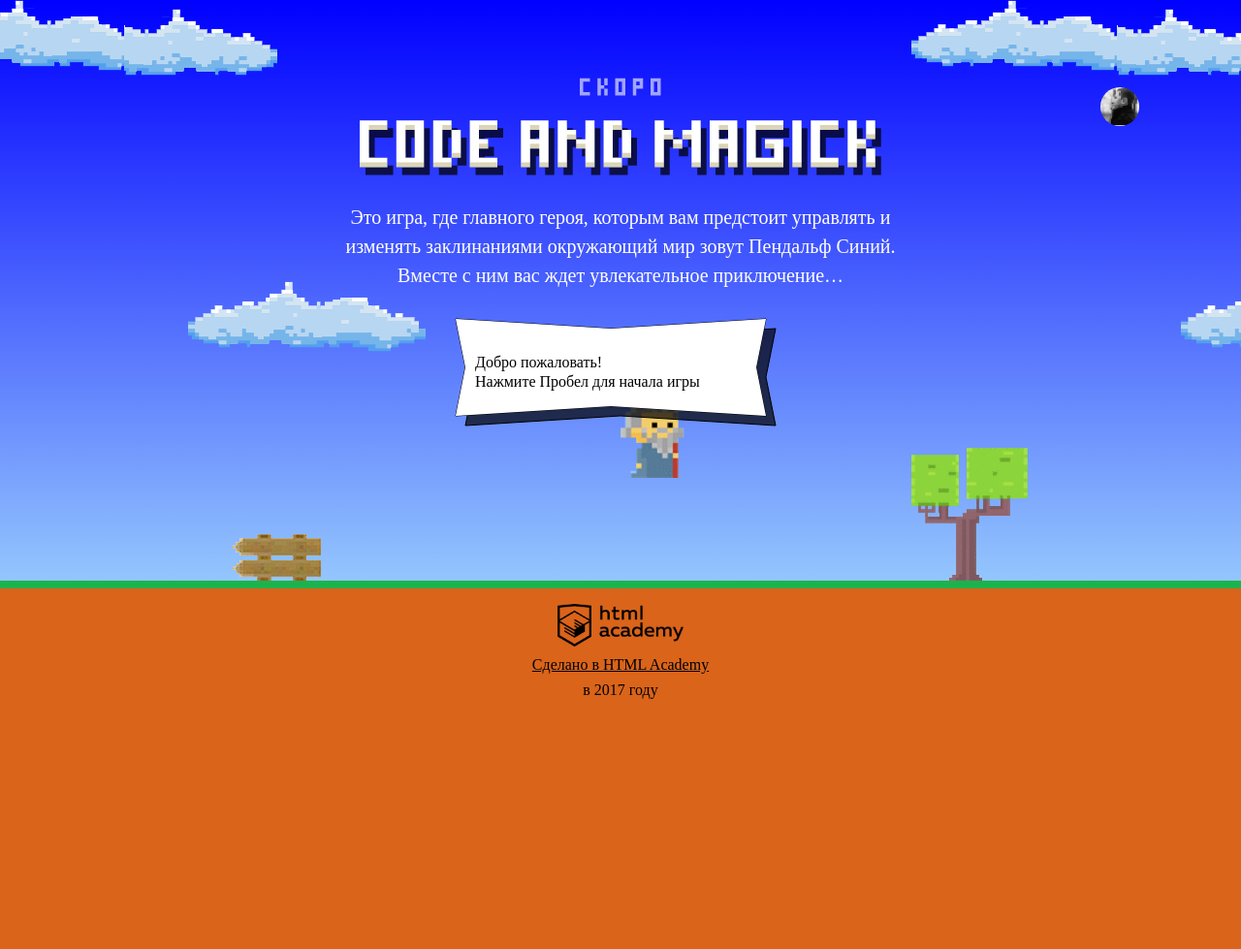
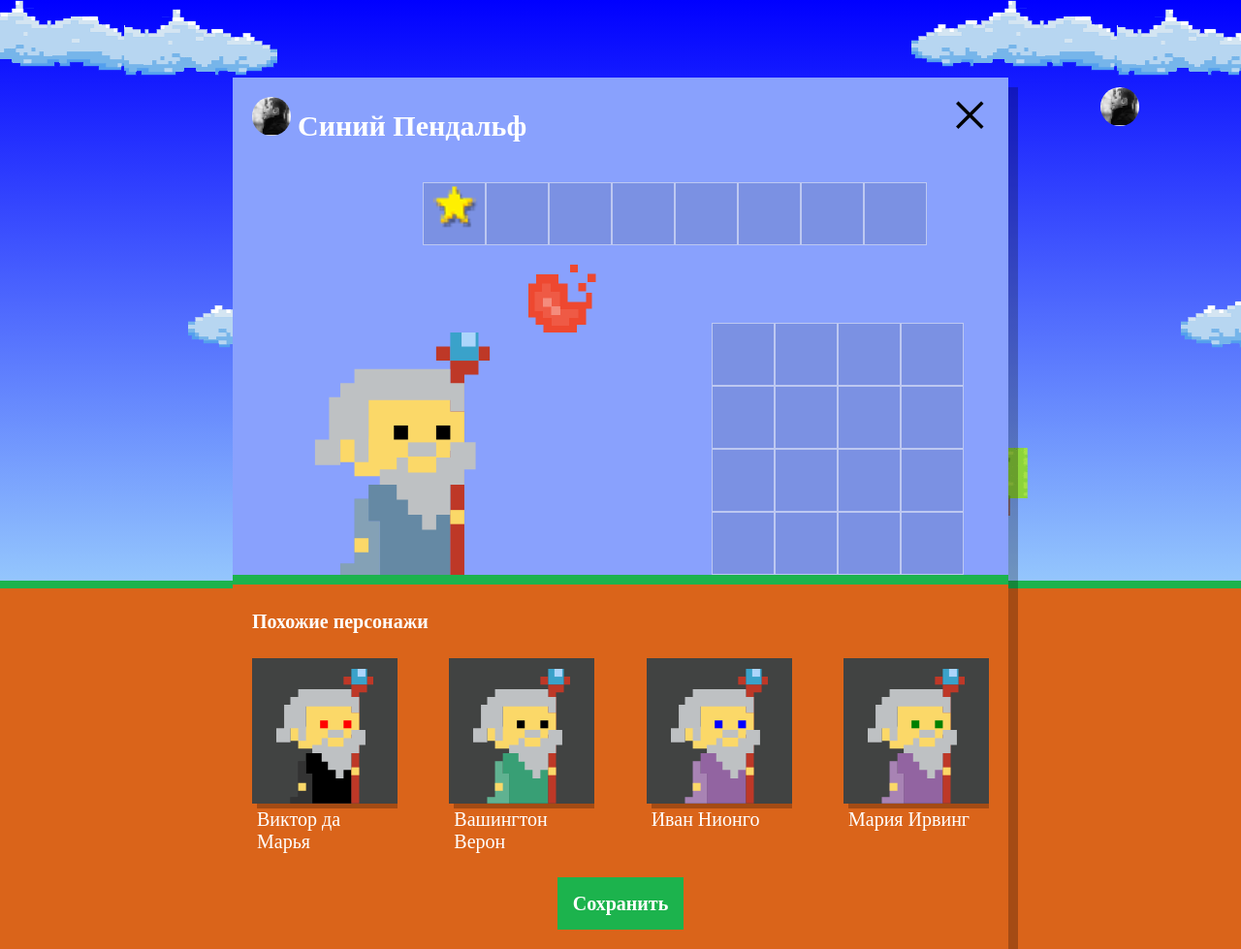
Before and after one commit to olyaka/676455-code-and-magick, a website: page index.html in a window 1280 px wide. Shown: the whole page at 97% size. Before the commit the page ends 800 px from the top, so only its background shows below. Drawn offline with Linux system fonts and the light colour scheme; a web font is replaced by a local one.

Commit message:
Создание похожих персонажей

```diff
--- a/index.html
+++ b/index.html
@@ -208,6 +208,7 @@ var getWizardY = function(height){
 };
 </script>
 <script src="js/stat.js"></script>
+<script src="js/setup.js"></script>
 <script src="js/game.js"></script>
 
 </body>
--- /dev/null
+++ b/js/setup.js
@@ -0,0 +1,46 @@
+'use strict';
+
+var userDialog = document.querySelector('.setup');
+userDialog.classList.remove('hidden');
+
+var WIZARD_NAMES = ['Иван', 'Хуан Себастьян', 'Мария', 'Кристоф', 'Виктор', 'Юлия', 'Люпита', 'Вашингтон'];
+var WIZARD_SURNAMES = ['да Марья', 'Верон', 'Мирабелла', 'Вальц', 'Онопко', 'Топольницкая', 'Нионго', 'Ирвинг'];
+var COAT_COLORS = ['rgb(101, 137, 164)', 'rgb(241, 43, 107)', 'rgb(146, 100, 161)', 'rgb(56, 159, 117)', 'rgb(215, 210, 55)', 'rgb(0, 0, 0)'];
+var EYE_COLORS = ['black', 'red', 'blue', 'yellow', 'green'];
+var NUMBER_OF_WIZARDS = 4;
+
+var wizards = [];
+
+var getRandomElement = function (array) {
+  var index = Math.floor(Math.random() * array.length);
+  return array[index];
+};
+
+for (var i = 0; i < NUMBER_OF_WIZARDS; i++) {
+  wizards[i] = {
+    name: getRandomElement(WIZARD_NAMES) + ' ' + getRandomElement(WIZARD_SURNAMES),
+    coatColor: getRandomElement(COAT_COLORS),
+    eyeColor: getRandomElement(EYE_COLORS)
+  };
+}
+
+var similarListElement = document.querySelector('.setup-similar-list');
+var similarWizardTemplate = document.querySelector('#similar-wizard-template')
+    .content
+    .querySelector('.setup-similar-item');
+
+var renderWizard = function (wizard) {
+  var wizardElement = similarWizardTemplate.cloneNode(true);
+  wizardElement.querySelector('.setup-similar-label').textContent = wizard.name;
+  wizardElement.querySelector('.wizard-coat').style.fill = wizard.coatColor;
+  wizardElement.querySelector('.wizard-eyes').style.fill = wizard.eyeColor;
+  return wizardElement;
+};
+
+var fragment = document.createDocumentFragment();
+
+for (i = 0; i < wizards.length; i++) {
+  fragment.appendChild(renderWizard(wizards[i]));
+}
+similarListElement.appendChild(fragment);
+userDialog.querySelector('.setup-similar').classList.remove('hidden');
```
